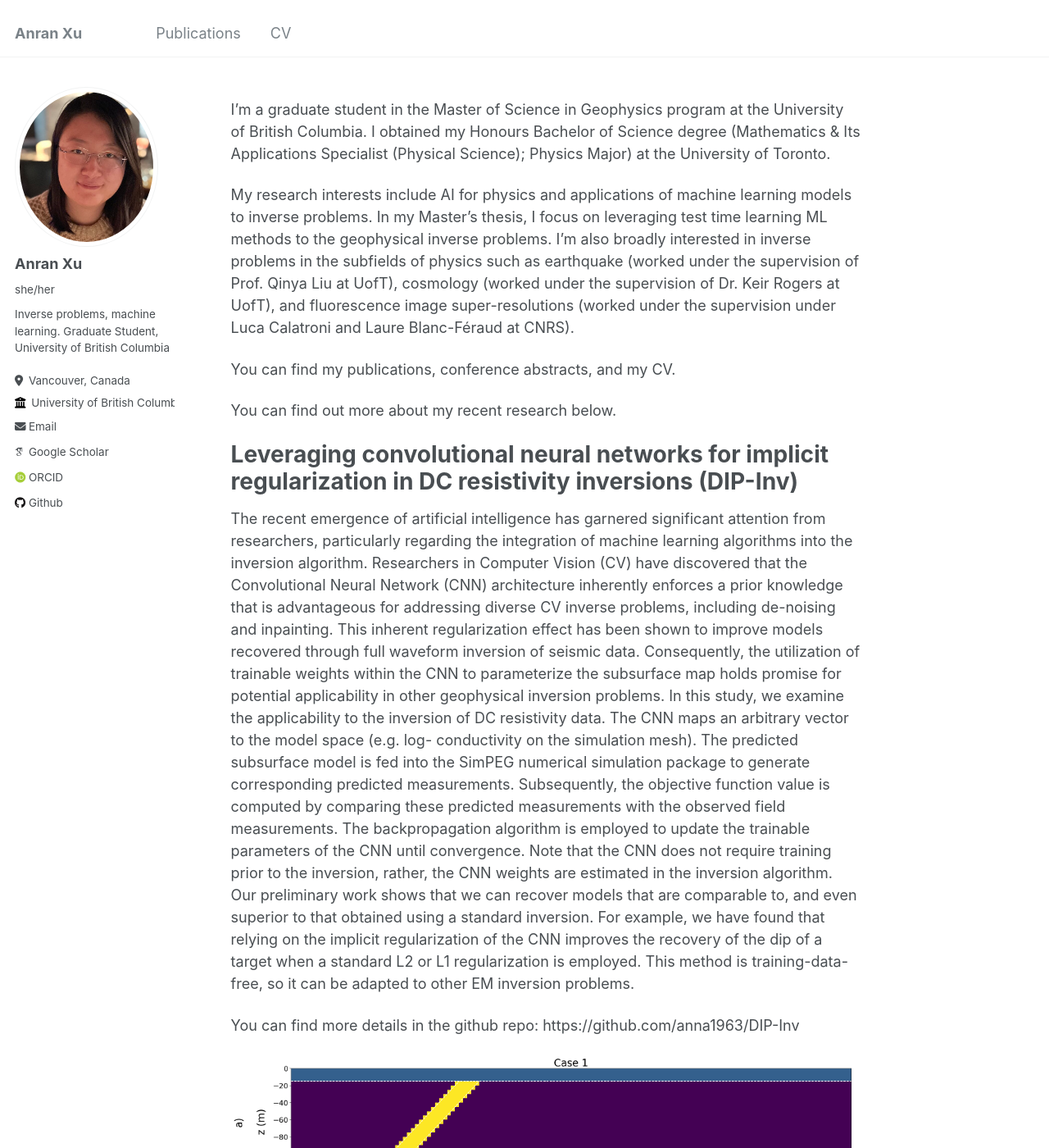
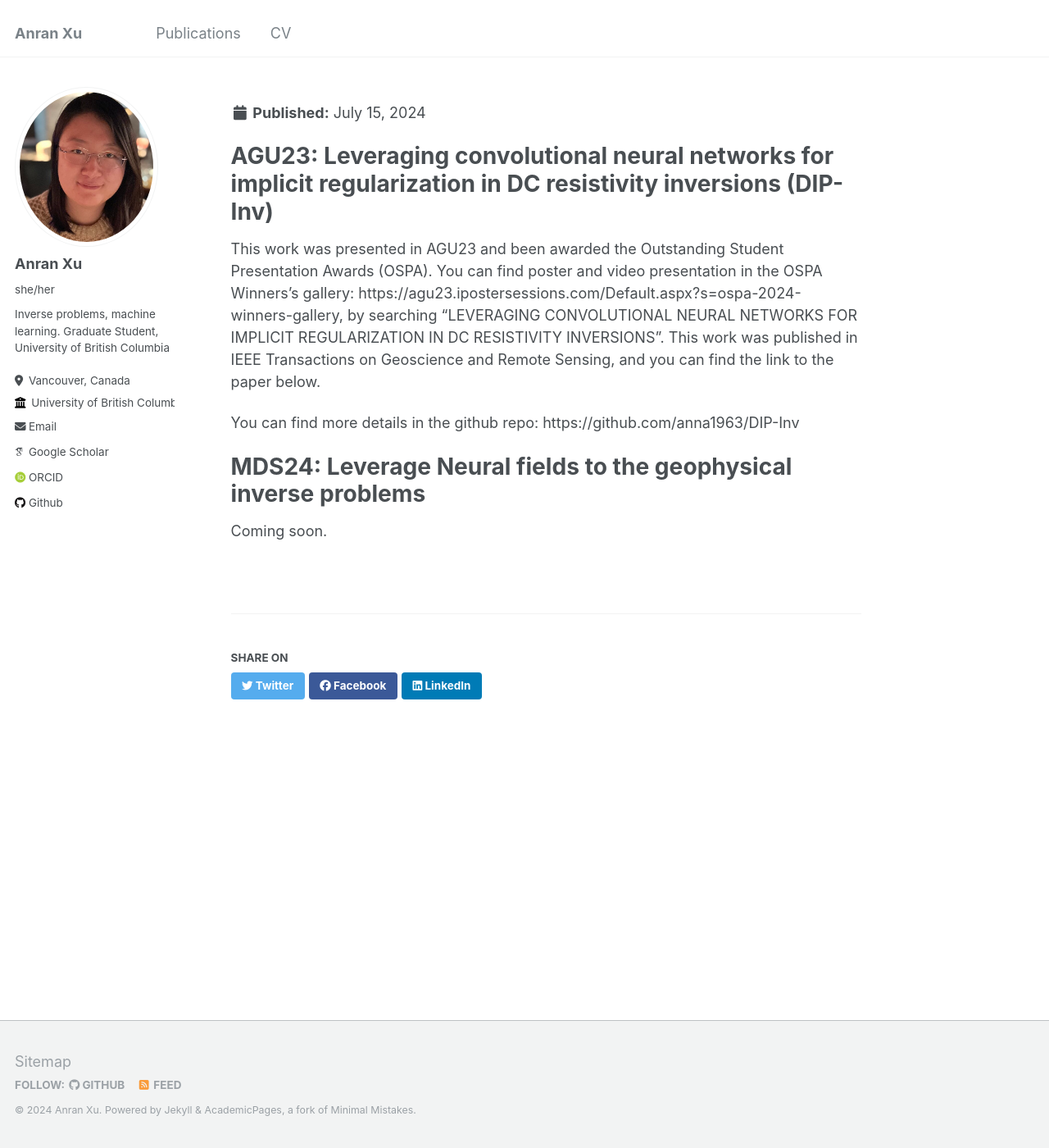
Before and after one commit to anna1963/anna1963.github.io, a Jekyll site: the page built from _conferences/conference.md, in a window 1280 px wide and 1400 px high. Shown: the whole window at 82% size. Built offline with Jekyll 4.4.1, drawn with Linux system fonts in a browser that asks for light colours; some web fonts are replaced; some of the changed text lies outside the part shown.

Commit message:
Update conference

```diff
--- /dev/null
+++ b/_conferences/conference.md
@@ -0,0 +1,19 @@
+---
+permalink: /
+title: ""
+author_profile: true
+redirect_from:
+  - /conferences/
+  - /conferences.html
+---
+
+AGU23: Leveraging convolutional neural networks for implicit regularization in DC resistivity inversions (DIP-Inv)
+======
+
+This work was presented in AGU23 and been awarded the Outstanding Student Presentation Awards (OSPA). You can find poster and video presentation in the OSPA Winners's gallery: https://agu23.ipostersessions.com/Default.aspx?s=ospa-2024-winners-gallery, by searching "LEVERAGING CONVOLUTIONAL NEURAL NETWORKS FOR IMPLICIT REGULARIZATION IN DC RESISTIVITY INVERSIONS". This work was published in IEEE Transactions on Geoscience and Remote Sensing, and you can find the link to the paper below.
+
+You can find more details in the github repo: https://github.com/anna1963/DIP-Inv
+
+MDS24: Leverage Neural fields to the geophysical inverse problems
+======
+Coming soon.
--- a/_config.yml
+++ b/_config.yml
@@ -32,7 +32,7 @@ author:
 
   # Academic websites
   arxiv            : #
-  googlescholar    : "https://scholar.google.com/citations?user=PS_CX0AAAAAJ"
+  googlescholar    : "https://scholar.google.com/citations?hl=en&user=UYnzYewAAAAJ"
   impactstory      : # URL
   orcid            : "https://orcid.org/0009-0001-9731-377X"
   semantic         : # URL
```
Also changed, not shown: 2 other files.
